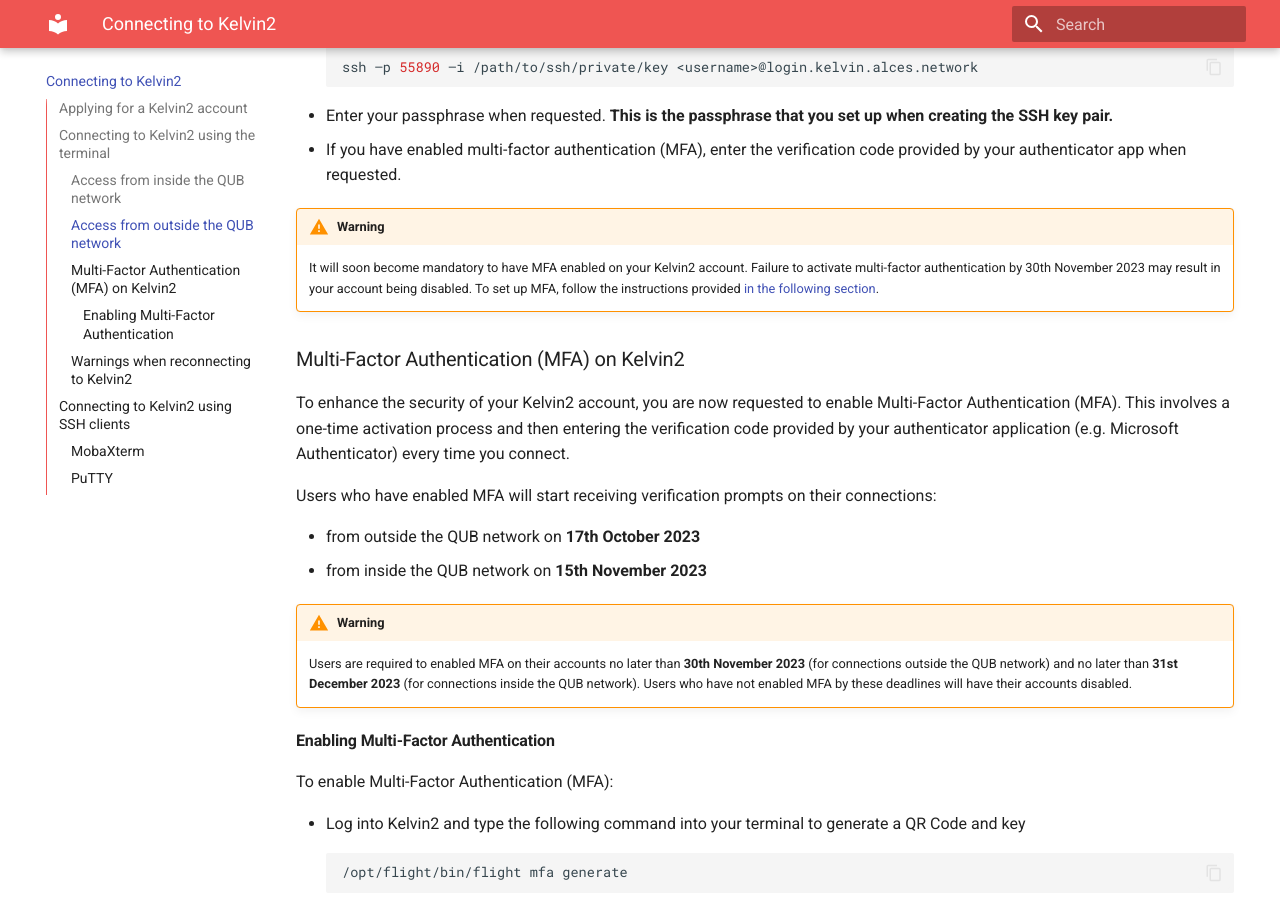
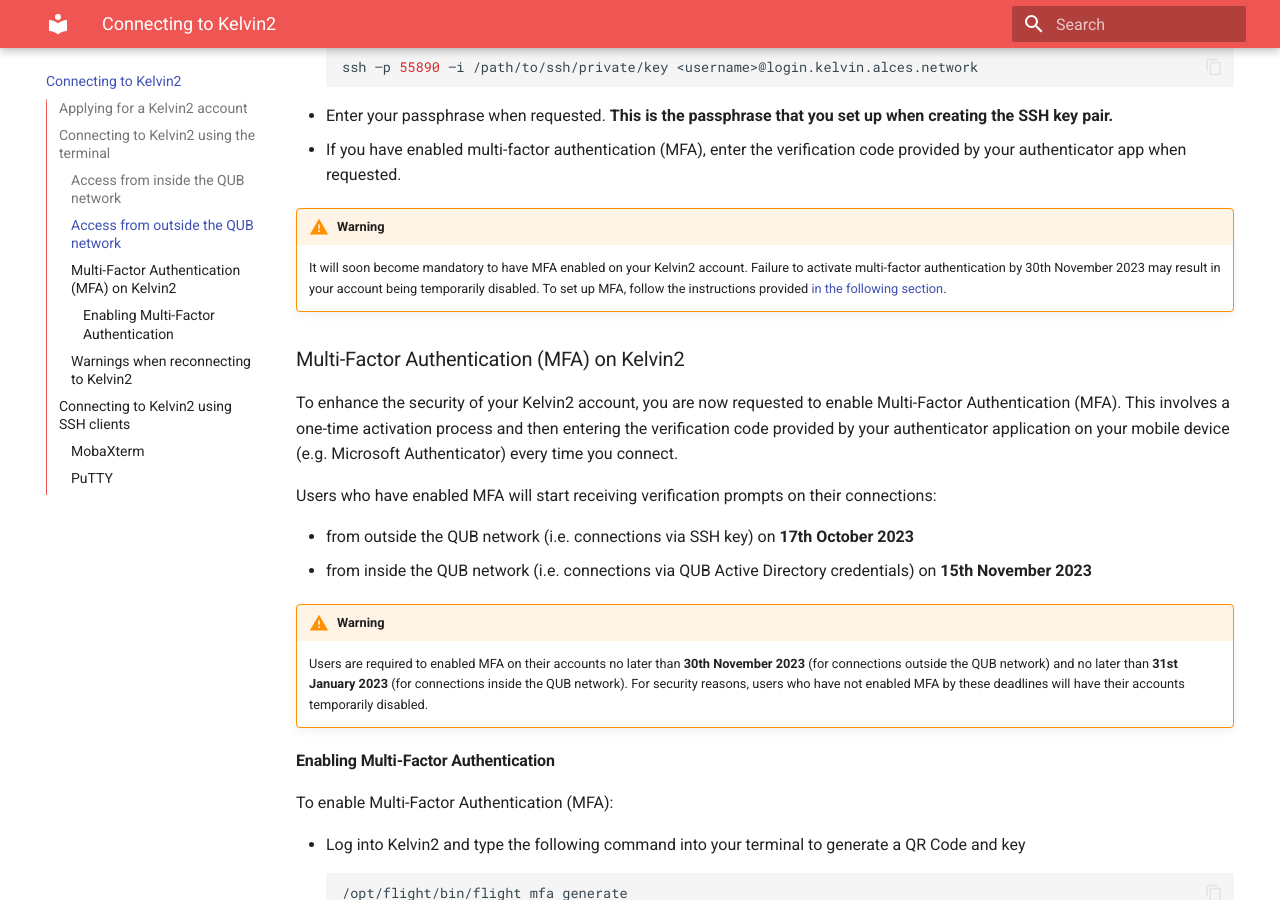
Before and after one commit to ethanbradley/nihpc-documentation, an MkDocs documentation site: the page built from docs/Connecting to Kelvin2.md, in a window 1280 px wide and 900 px high, scrolled down 2403 px. Built offline with MkDocs 1.6.1 and Material for MkDocs 9.7.7, drawn with Linux system fonts in a browser that asks for light colours; some of the changed text lies outside the part shown.

Commit message:
Update Connecting to Kelvin2.md

```diff
--- a/docs/Connecting to Kelvin2.md
+++ b/docs/Connecting to Kelvin2.md
@@ -25,7 +25,7 @@
 
 !!! warning
 
-    It will soon become mandatory to have MFA enabled on your Kelvin2 account. Failure to activate multi-factor authentication by 31st December 2023 may result in your account being disabled. To set up MFA, follow the instructions provided [further down this page](#multi-factor-authentication-mfa-on-kelvin2).
+    It will soon become mandatory to have MFA enabled on your Kelvin2 account. Failure to activate multi-factor authentication by 31st January 2023 may result in your account being temporarily disabled. To set up MFA, follow the instructions provided [further down this page](#multi-factor-authentication-mfa-on-kelvin2).
 
 ### Access from outside the QUB network
 
@@ -118,21 +118,21 @@
 
 !!! warning
 
-    It will soon become mandatory to have MFA enabled on your Kelvin2 account. Failure to activate multi-factor authentication by 30th November 2023 may result in your account being disabled. To set up MFA, follow the instructions provided [in the following section](#multi-factor-authentication-mfa-on-kelvin2).
+    It will soon become mandatory to have MFA enabled on your Kelvin2 account. Failure to activate multi-factor authentication by 30th November 2023 may result in your account being temporarily disabled. To set up MFA, follow the instructions provided [in the following section](#multi-factor-authentication-mfa-on-kelvin2).
 
 ### Multi-Factor Authentication (MFA) on Kelvin2
 
-To enhance the security of your Kelvin2 account, you are now requested to enable Multi-Factor Authentication (MFA). This involves a one-time activation process and then entering the verification code provided by your authenticator application (e.g. Microsoft Authenticator) every time you connect.
+To enhance the security of your Kelvin2 account, you are now requested to enable Multi-Factor Authentication (MFA). This involves a one-time activation process and then entering the verification code provided by your authenticator application on your mobile device (e.g. Microsoft Authenticator) every time you connect.
 
 Users who have enabled MFA will start receiving verification prompts on their connections:
 
-- from outside the QUB network on **17th October 2023**
-- from inside the QUB network on **15th November 2023**
+- from outside the QUB network (i.e. connections via SSH key) on **17th October 2023**
+- from inside the QUB network (i.e. connections via QUB Active Directory credentials) on **15th November 2023**
 
 
 !!! warning
 
-    Users are required to enabled MFA on their accounts no later than **30th November 2023** (for connections outside the QUB network) and no later than **31st December 2023** (for connections inside the QUB network). Users who have not enabled MFA by these deadlines will have their accounts disabled.
+    Users are required to enabled MFA on their accounts no later than **30th November 2023** (for connections outside the QUB network) and no later than **31st January 2023** (for connections inside the QUB network). For security reasons, users who have not enabled MFA by these deadlines will have their accounts temporarily disabled.
 
 #### Enabling Multi-Factor Authentication
 
```
